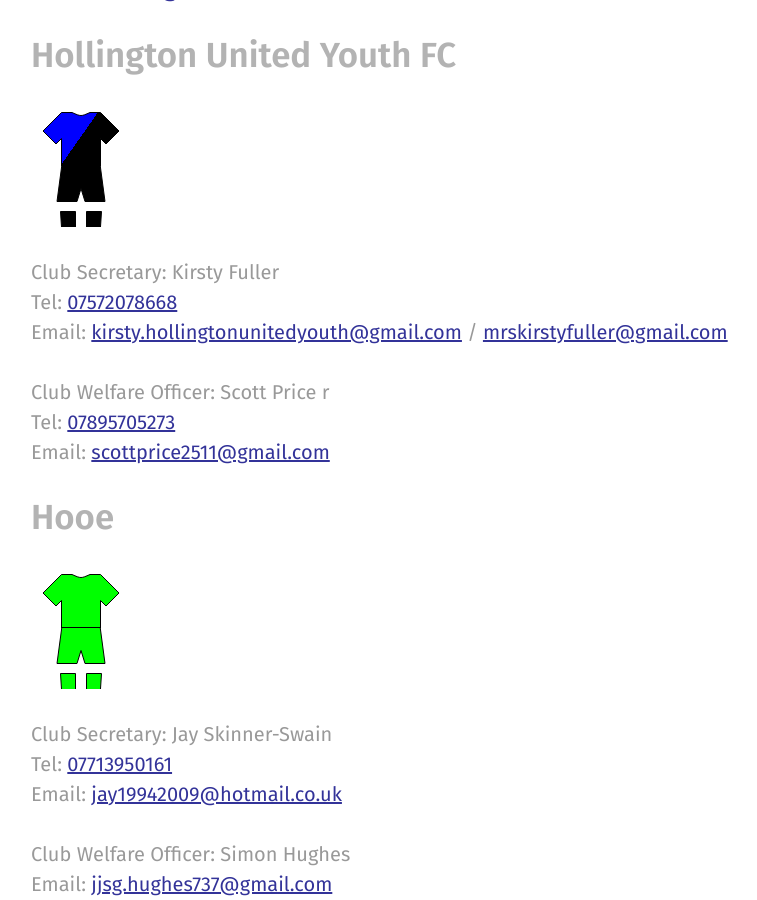
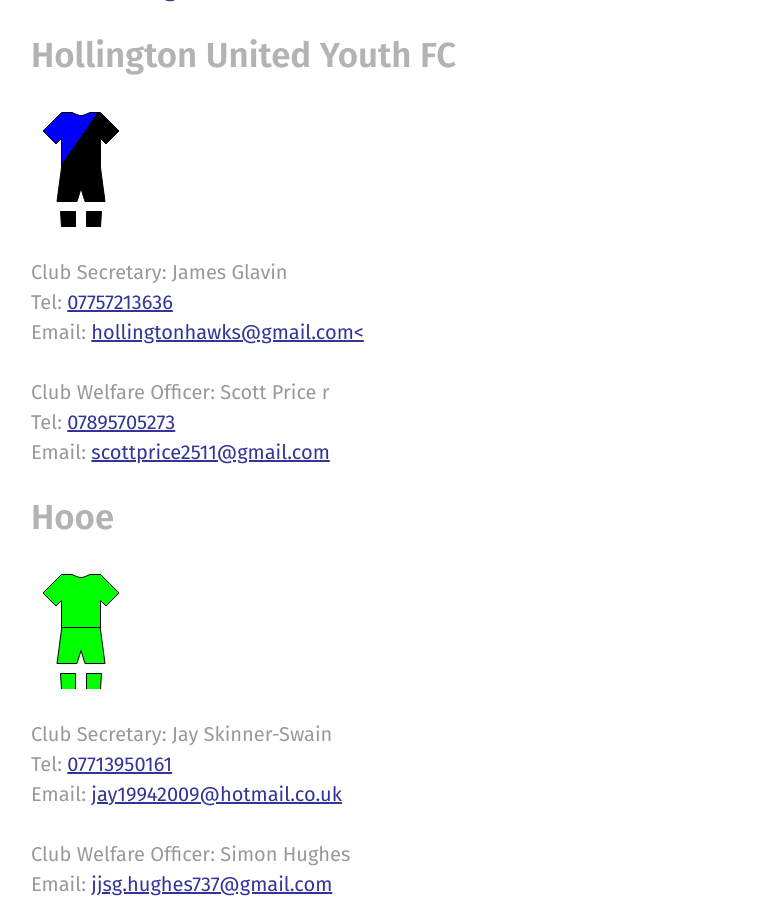
Before and after one commit to rotherleague/Rother, a Jekyll site: the page built from clubs.md, in a window 1280 px wide and 900 px high, scrolled down 7919 px. Shown: the whole window, without its empty margins (49-806 px from the left). Built offline with Jekyll 4.4.1, drawn with Linux system fonts in a browser that asks for light colours; nearby versions of some CDN libraries.

Commit message:
Update hollington.html

```diff
--- a/_includes/clubs/hollington.html
+++ b/_includes/clubs/hollington.html
@@ -1,11 +1,9 @@
  <h2 id="hollington"><strong>Hollington United Youth FC</strong></h2>
 
 <p>{% include kit.html top="#0000FF" top2="#000000" shorts="#000000" socks="#000000" %}</p>
-<p>Club Secretary: Kirsty Fuller<br>
-  Tel: <a href="tel:07572078668">07572078668</a><br>
-Email: <a href="mailto:kirsty.hollingtonunitedyouth@gmail.com">kirsty.hollingtonunitedyouth@gmail.com</a> /
- <a href="mailto: mrskirstyfuller@gmail.com">mrskirstyfuller@gmail.com
-</a></p>
+<p>Club Secretary: James Glavin<br>
+  Tel: <a href="tel:07757213636">07757213636</a><br>
+Email: <a href="mailto:hollingtonhawks@gmail.comm">hollingtonhawks@gmail.com<</a></p>
 
 <p>Club Welfare Officer: Scott Price
 r<br>
```
